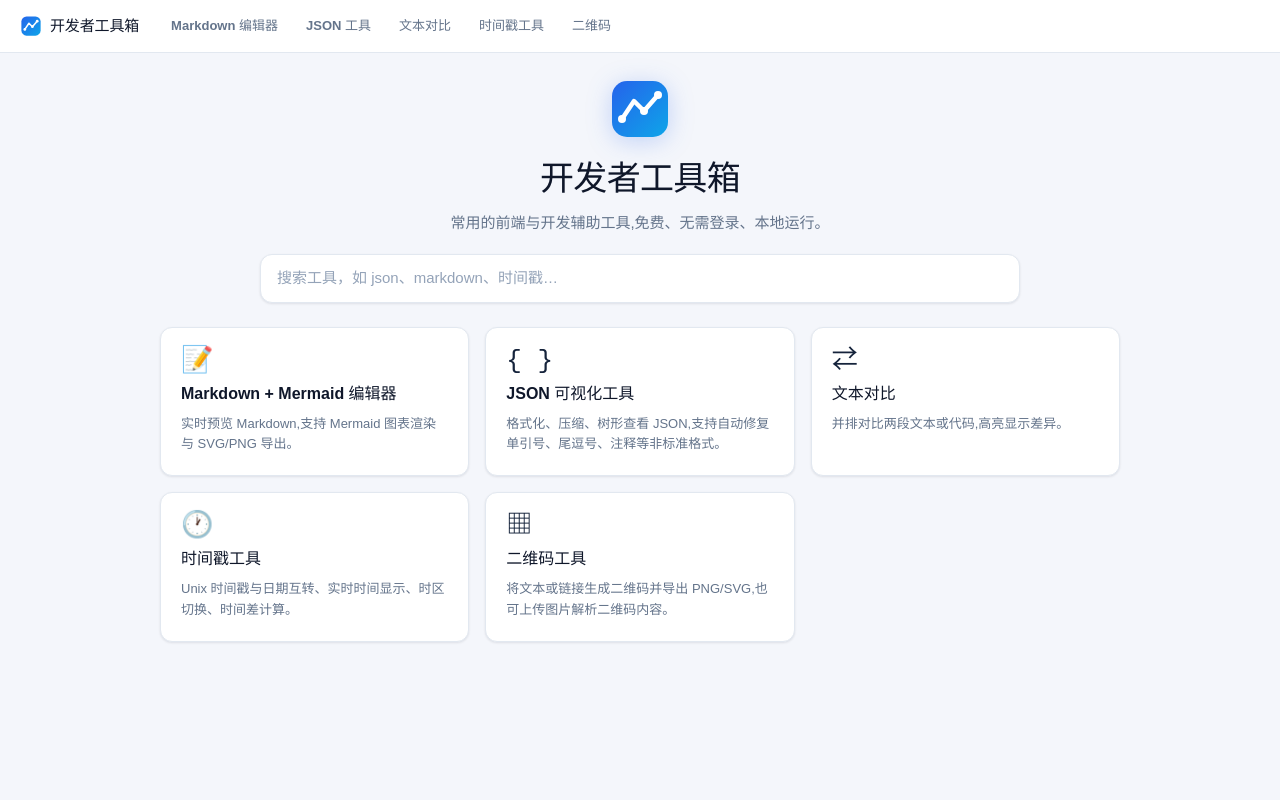
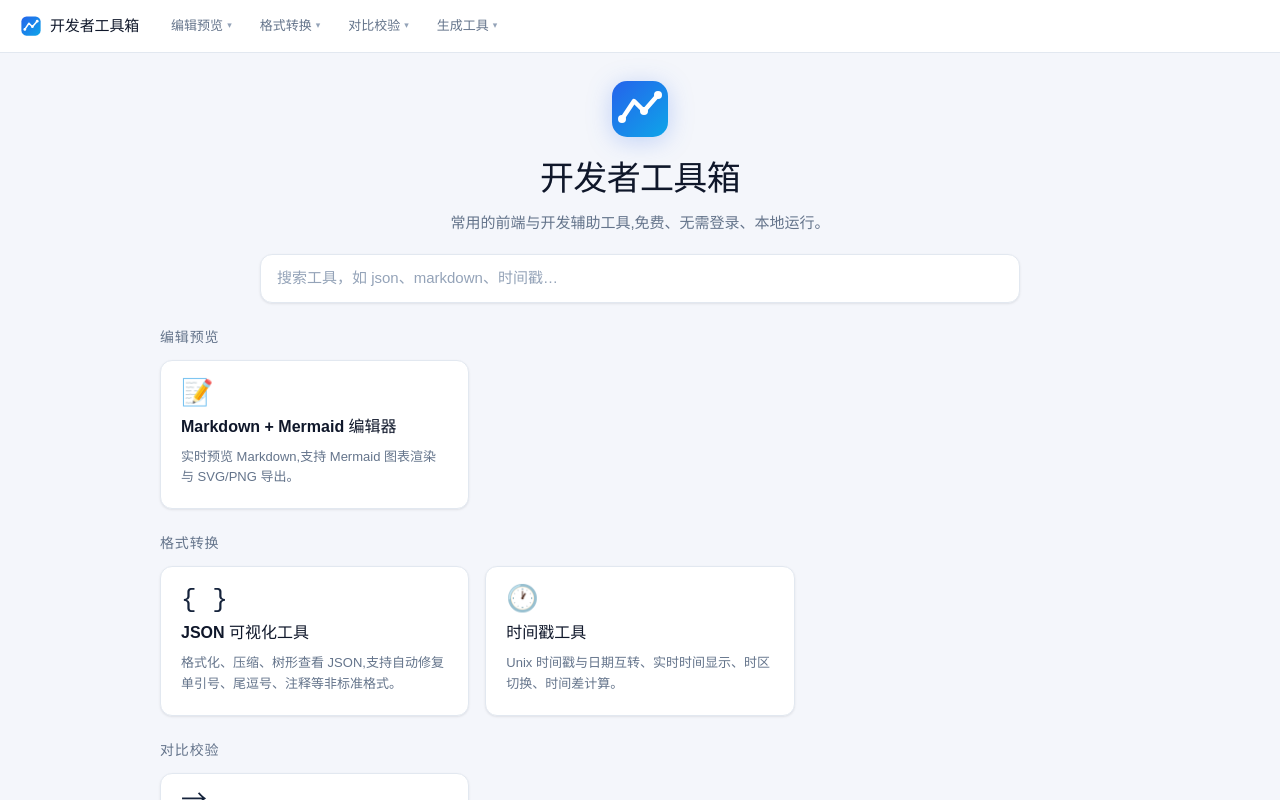
Before and after one commit to swlws/tools, a React (Vite) app: page /#/ in a window 1280 px wide. Built offline with nearby package versions, Linux system fonts and the light colour scheme.

Commit message:
feat: 菜单优化

```diff
--- a/src/App.css
+++ b/src/App.css
@@ -342,24 +342,192 @@
   color: var(--color-text);
 }
 
-.nav-link {
+/* ===== Nav Groups (category dropdowns) ===== */
+.nav-groups {
+  display: flex;
+  align-items: center;
+  gap: var(--space-1);
+}
+
+.nav-group {
+  position: relative;
+}
+
+.nav-group-trigger {
+  display: flex;
+  align-items: center;
+  gap: var(--space-1);
   padding: var(--space-2) var(--space-3);
   font-size: 13px;
   font-weight: 600;
   color: var(--color-muted);
-  text-decoration: none;
+  background: transparent;
+  border: 0;
+  cursor: pointer;
   border-radius: var(--radius-md);
   transition: color var(--transition), background-color var(--transition);
 }
 
-.nav-link:hover {
+.nav-group:hover .nav-group-trigger {
   color: var(--color-primary);
   background: var(--color-surface-muted);
 }
 
-.nav-link.active {
+.nav-group.active .nav-group-trigger {
+  color: var(--color-primary);
+}
+
+.nav-group-caret {
+  font-size: 9px;
+  color: var(--color-faint);
+  transition: transform var(--transition);
+}
+
+.nav-group:hover .nav-group-caret {
+  transform: rotate(180deg);
+}
+
+.nav-dropdown {
+  position: absolute;
+  top: 100%;
+  left: 0;
+  z-index: 20;
+  min-width: 180px;
+  padding: var(--space-1);
+  background: var(--color-surface);
+  border: 1px solid var(--color-border);
+  border-radius: var(--radius-md);
+  box-shadow: var(--shadow-md);
+  opacity: 0;
+  visibility: hidden;
+  transform: translateY(-4px);
+  transition: opacity var(--transition), transform var(--transition),
+    visibility var(--transition);
+}
+
+/* Transparent bridge fills the gap between trigger and dropdown so
+   hover is never lost while moving the pointer down onto the menu. */
+.nav-dropdown::before {
+  content: '';
+  position: absolute;
+  bottom: 100%;
+  left: 0;
+  right: 0;
+  height: var(--space-2);
+}
+
+.nav-group:hover .nav-dropdown,
+.nav-group:focus-within .nav-dropdown {
+  opacity: 1;
+  visibility: visible;
+  transform: translateY(0);
+}
+
+/* After selecting an item, keep the dropdown hidden even while hovered,
+   until the pointer leaves the group. */
+.nav-group.collapsed .nav-dropdown {
+  opacity: 0;
+  visibility: hidden;
+  transform: translateY(-4px);
+}
+
+.nav-dropdown-item {
+  display: flex;
+  align-items: center;
+  gap: var(--space-2);
+  padding: var(--space-2) var(--space-3);
+  font-size: 13px;
+  font-weight: 600;
+  color: var(--color-text-soft);
+  border-radius: var(--radius-sm);
+  white-space: nowrap;
+  transition: color var(--transition), background-color var(--transition);
+}
+
+.nav-dropdown-item:hover {
+  color: var(--color-primary);
+  background: var(--color-surface-muted);
+}
+
+.nav-dropdown-item.active {
   color: var(--color-primary);
   background: #eff6ff;
+}
+
+.nav-dropdown-icon {
+  width: 20px;
+  text-align: center;
+  font-family: var(--font-mono);
+  flex-shrink: 0;
+}
+
+/* ===== Mobile Hamburger ===== */
+.nav-hamburger {
+  display: none;
+  margin-left: auto;
+  padding: var(--space-1) var(--space-2);
+  font-size: 18px;
+  line-height: 1;
+  color: var(--color-text-soft);
+  background: transparent;
+  border: 0;
+  cursor: pointer;
+}
+
+.nav-mobile {
+  display: none;
+}
+
+@media (max-width: 768px) {
+  .nav-groups {
+    display: none;
+  }
+
+  .nav-hamburger {
+    display: block;
+  }
+
+  .nav-mobile {
+    display: flex;
+    flex-direction: column;
+    gap: var(--space-4);
+    padding: var(--space-4) var(--space-5);
+    background: var(--color-surface);
+    border-bottom: 1px solid var(--color-border);
+    box-shadow: var(--shadow-sm);
+    flex-shrink: 0;
+  }
+
+  .nav-mobile-group {
+    display: flex;
+    flex-direction: column;
+    gap: var(--space-1);
+  }
+
+  .nav-mobile-label {
+    font-size: 11px;
+    font-weight: 700;
+    text-transform: uppercase;
+    letter-spacing: 0.06em;
+    color: var(--color-faint);
+    padding: 0 var(--space-2) var(--space-1);
+  }
+
+  .nav-mobile-item {
+    display: flex;
+    align-items: center;
+    gap: var(--space-2);
+    padding: var(--space-2) var(--space-3);
+    font-size: 14px;
+    font-weight: 600;
+    color: var(--color-text-soft);
+    border-radius: var(--radius-sm);
+  }
+
+  .nav-mobile-item.active {
+    color: var(--color-primary);
+    background: #eff6ff;
+  }
 }
 
 /* ===== JSON Tool Page ===== */
@@ -830,6 +998,20 @@
   margin: 0 auto;
 }
 
+.home-section {
+  max-width: 960px;
+  margin: 0 auto var(--space-6);
+}
+
+.home-section-title {
+  margin: 0 0 var(--space-3);
+  font-size: 14px;
+  font-weight: 700;
+  text-transform: uppercase;
+  letter-spacing: 0.06em;
+  color: var(--color-muted);
+}
+
 .tool-card {
   display: flex;
   flex-direction: column;
--- a/src/App.tsx
+++ b/src/App.tsx
@@ -1,4 +1,5 @@
-import { Routes, Route, NavLink } from 'react-router-dom'
+import { useState, useCallback } from 'react'
+import { Routes, Route, NavLink, useLocation } from 'react-router-dom'
 import HomePage from '@/pages/Home'
 import EditorPage from '@/pages/Editor'
 import JsonToolPage from '@/pages/JsonTool'
@@ -6,27 +7,96 @@ import TextDiffPage from '@/pages/TextDiff'
 import TimestampPage from '@/pages/Timestamp'
 import QrCodePage from '@/pages/QrCode'
 import Logo from '@/components/Logo'
-import { TOOLS } from '@/tools'
+import { groupedTools } from '@/tools'
 import './App.css'
 
+const GROUPS = groupedTools()
+
 function App() {
+  const location = useLocation()
+  const [mobileOpen, setMobileOpen] = useState(false)
+  // Category whose dropdown is force-collapsed after a selection, until the
+  // pointer leaves it (otherwise CSS :hover keeps re-opening the menu).
+  const [collapsed, setCollapsed] = useState<string | null>(null)
+
+  const activeCategory = GROUPS.find((g) =>
+    g.tools.some((t) => t.path === location.pathname),
+  )?.key
+
+  const closeMobile = useCallback(() => setMobileOpen(false), [])
+
   return (
     <>
       <nav className="nav-bar">
-        <NavLink to="/" className="nav-brand">
+        <NavLink to="/" className="nav-brand" onClick={closeMobile}>
           <Logo size={22} idSuffix="nav" />
           开发者工具箱
         </NavLink>
-        {TOOLS.map((tool) => (
+
+        <div className="nav-groups">
+          {GROUPS.map((group) => (
+            <div
+              key={group.key}
+              className={`nav-group ${activeCategory === group.key ? 'active' : ''} ${
+                collapsed === group.key ? 'collapsed' : ''
+              }`}
+              onMouseLeave={() => setCollapsed((c) => (c === group.key ? null : c))}
+            >
+              <button className="nav-group-trigger" type="button">
+                {group.label}
+                <span className="nav-group-caret">▾</span>
+              </button>
+              <div className="nav-dropdown">
+                {group.tools.map((tool) => (
                   <NavLink
                     key={tool.path}
                     to={tool.path}
-            className={({ isActive }) => `nav-link ${isActive ? 'active' : ''}`}
+                    onClick={() => setCollapsed(group.key)}
+                    className={({ isActive }) =>
+                      `nav-dropdown-item ${isActive ? 'active' : ''}`
+                    }
                   >
+                    <span className="nav-dropdown-icon">{tool.icon}</span>
                     {tool.navLabel}
                   </NavLink>
                 ))}
+              </div>
+            </div>
+          ))}
+        </div>
+
+        <button
+          className="nav-hamburger"
+          type="button"
+          aria-label="菜单"
+          onClick={() => setMobileOpen((v) => !v)}
+        >
+          {mobileOpen ? '✕' : '☰'}
+        </button>
       </nav>
+
+      {mobileOpen && (
+        <div className="nav-mobile" onClick={closeMobile}>
+          {GROUPS.map((group) => (
+            <div key={group.key} className="nav-mobile-group">
+              <span className="nav-mobile-label">{group.label}</span>
+              {group.tools.map((tool) => (
+                <NavLink
+                  key={tool.path}
+                  to={tool.path}
+                  className={({ isActive }) =>
+                    `nav-mobile-item ${isActive ? 'active' : ''}`
+                  }
+                >
+                  <span className="nav-dropdown-icon">{tool.icon}</span>
+                  {tool.navLabel}
+                </NavLink>
+              ))}
+            </div>
+          ))}
+        </div>
+      )}
+
       <Routes>
         <Route path="/" element={<HomePage />} />
         <Route path="/editor" element={<EditorPage />} />
--- a/src/pages/Home.tsx
+++ b/src/pages/Home.tsx
@@ -1,11 +1,21 @@
 import { useState, useMemo } from 'react'
 import { Link } from 'react-router-dom'
-import { TOOLS } from '@/tools'
+import { TOOLS, groupedTools, type Tool } from '@/tools'
 import { useSeo } from '@/hooks/useSeo'
 import Logo from '@/components/Logo'
 
+function ToolCard({ tool }: { tool: Tool }) {
+  return (
+    <Link to={tool.path} className="tool-card">
+      <span className="tool-card-icon">{tool.icon}</span>
+      <span className="tool-card-name">{tool.name}</span>
+      <span className="tool-card-desc">{tool.description}</span>
+    </Link>
+  )
+}
+
 export default function HomePage() {
-  useSeo('首页', '开发者工具箱:Markdown 编辑器、JSON 可视化、文本对比、时间戳工具,免费在线使用。')
+  useSeo('首页', '开发者工具箱:Markdown 编辑器、JSON 可视化、文本对比、时间戳工具、二维码,免费在线使用。')
 
   const [query, setQuery] = useState('')
 
@@ -16,6 +26,9 @@ export default function HomePage() {
       [t.name, t.description, ...t.keywords].some((s) => s.toLowerCase().includes(q)),
     )
   }, [query])
+
+  const groups = useMemo(() => groupedTools(filtered), [filtered])
+  const searching = query.trim() !== ''
 
   return (
     <div className="page home-page">
@@ -33,18 +46,25 @@ export default function HomePage() {
           />
         </header>
 
-        {filtered.length > 0 ? (
+        {filtered.length === 0 ? (
+          <p className="home-empty">没有匹配「{query}」的工具</p>
+        ) : searching ? (
           <div className="home-grid">
             {filtered.map((tool) => (
-              <Link key={tool.path} to={tool.path} className="tool-card">
-                <span className="tool-card-icon">{tool.icon}</span>
-                <span className="tool-card-name">{tool.name}</span>
-                <span className="tool-card-desc">{tool.description}</span>
-              </Link>
+              <ToolCard key={tool.path} tool={tool} />
             ))}
           </div>
         ) : (
-          <p className="home-empty">没有匹配「{query}」的工具</p>
+          groups.map((group) => (
+            <section key={group.key} className="home-section">
+              <h2 className="home-section-title">{group.label}</h2>
+              <div className="home-grid">
+                {group.tools.map((tool) => (
+                  <ToolCard key={tool.path} tool={tool} />
+                ))}
+              </div>
+            </section>
+          ))
         )}
       </div>
     </div>
--- a/src/tools.ts
+++ b/src/tools.ts
@@ -1,3 +1,18 @@
+export type CategoryKey = 'edit' | 'convert' | 'compare' | 'generate'
+
+export interface Category {
+  key: CategoryKey
+  label: string
+}
+
+// Display order for both the nav dropdowns and the homepage sections.
+export const CATEGORIES: Category[] = [
+  { key: 'edit', label: '编辑预览' },
+  { key: 'convert', label: '格式转换' },
+  { key: 'compare', label: '对比校验' },
+  { key: 'generate', label: '生成工具' },
+]
+
 export interface Tool {
   path: string
   name: string
@@ -5,6 +20,7 @@ export interface Tool {
   description: string
   keywords: string[]
   icon: string
+  category: CategoryKey
 }
 
 export const TOOLS: Tool[] = [
@@ -15,6 +31,7 @@ export const TOOLS: Tool[] = [
     description: '实时预览 Markdown,支持 Mermaid 图表渲染与 SVG/PNG 导出。',
     keywords: ['markdown', 'mermaid', '编辑器', '预览', '图表', 'svg', 'png', '导出'],
     icon: '📝',
+    category: 'edit',
   },
   {
     path: '/json',
@@ -23,6 +40,7 @@ export const TOOLS: Tool[] = [
     description: '格式化、压缩、树形查看 JSON,支持自动修复单引号、尾逗号、注释等非标准格式。',
     keywords: ['json', '格式化', '压缩', '树形', '可视化', '校验', '修复'],
     icon: '{ }',
+    category: 'convert',
   },
   {
     path: '/diff',
@@ -31,6 +49,7 @@ export const TOOLS: Tool[] = [
     description: '并排对比两段文本或代码,高亮显示差异。',
     keywords: ['diff', '对比', '比较', '文本', '代码', '差异'],
     icon: '⇄',
+    category: 'compare',
   },
   {
     path: '/timestamp',
@@ -39,6 +58,7 @@ export const TOOLS: Tool[] = [
     description: 'Unix 时间戳与日期互转、实时时间显示、时区切换、时间差计算。',
     keywords: ['时间戳', 'timestamp', 'unix', '日期', '时区', '时间差', '转换'],
     icon: '🕐',
+    category: 'convert',
   },
   {
     path: '/qrcode',
@@ -47,5 +67,18 @@ export const TOOLS: Tool[] = [
     description: '将文本或链接生成二维码并导出 PNG/SVG,也可上传图片解析二维码内容。',
     keywords: ['二维码', 'qrcode', 'qr', '生成', '解析', '解码', '识别', '链接', 'url', 'png', 'svg', '导出'],
     icon: '▦',
+    category: 'generate',
   },
 ]
+
+export interface ToolGroup extends Category {
+  tools: Tool[]
+}
+
+// Tools grouped by category, in CATEGORIES order, skipping empty groups.
+export function groupedTools(tools: Tool[] = TOOLS): ToolGroup[] {
+  return CATEGORIES.map((cat) => ({
+    ...cat,
+    tools: tools.filter((t) => t.category === cat.key),
+  })).filter((g) => g.tools.length > 0)
+}
```
Lines whose indentation alone changed are shown as unchanged.
